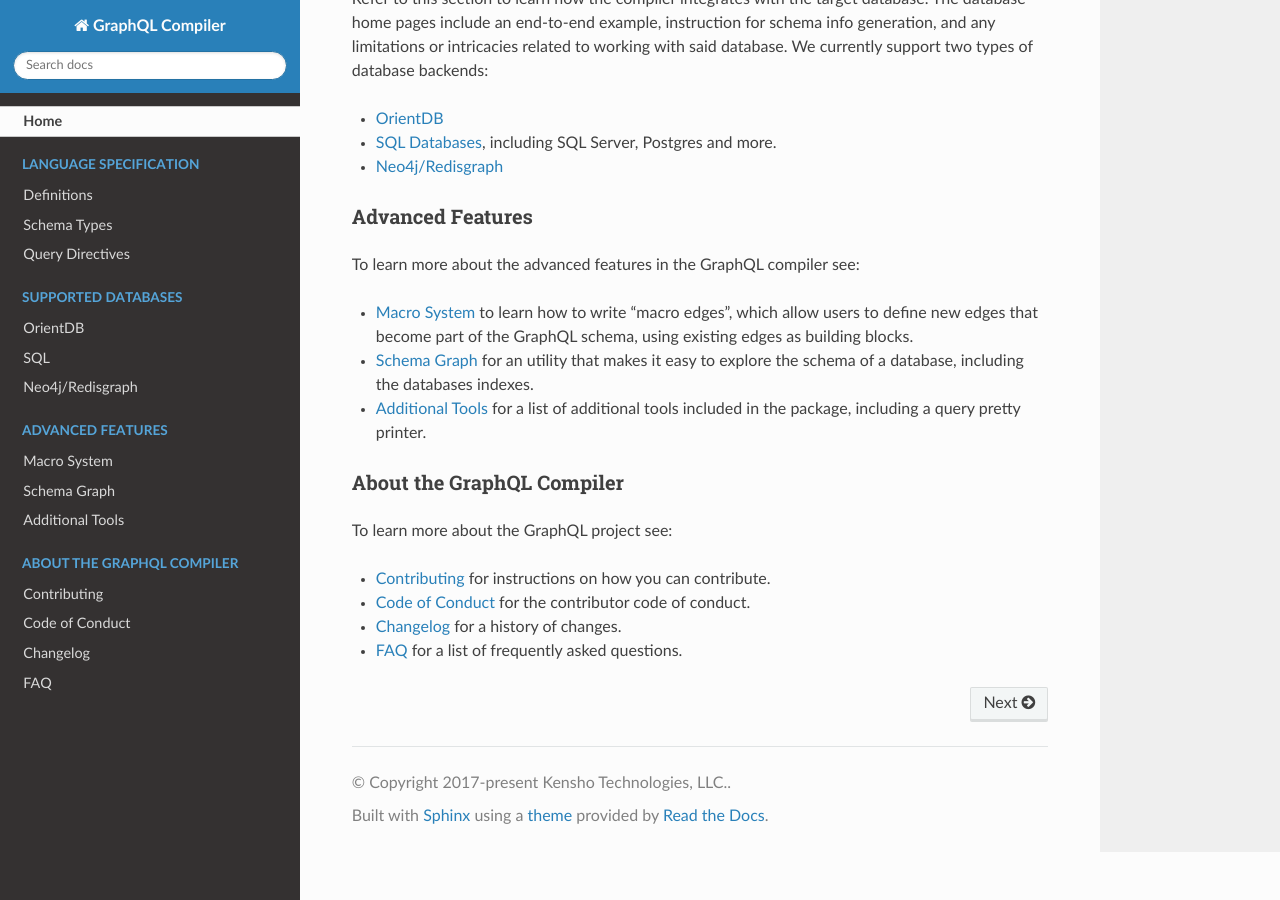
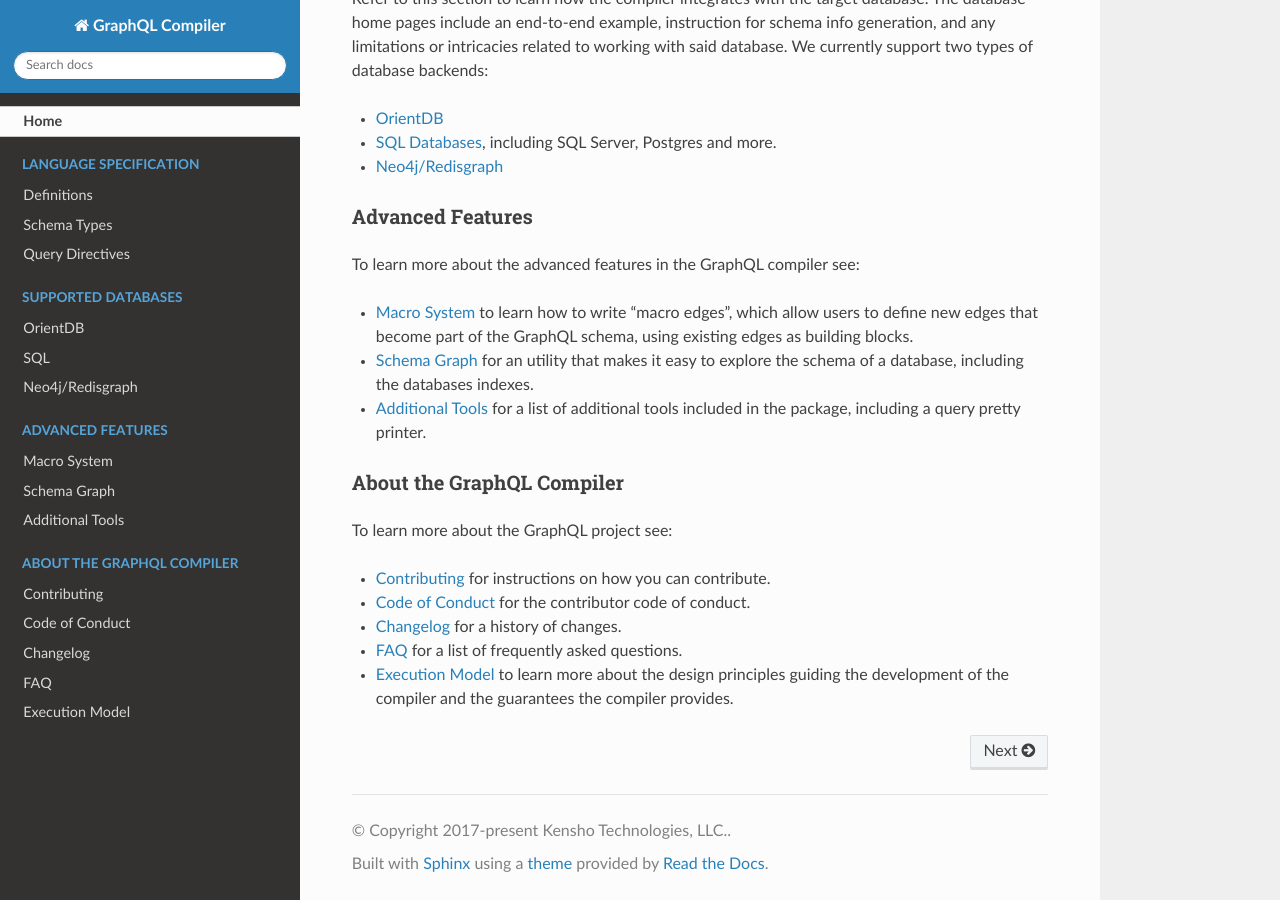
Before and after one commit to kensho-technologies/graphql-compiler, a Sphinx documentation site: the page built from docs/source/index.rst, in a window 1280 px wide and 900 px high, scrolled down 2830 px. Built offline with Sphinx 7.4.7 and the Read the Docs theme 2.0.0, drawn with Linux system fonts in a browser that asks for light colours.

Commit message:
Add Execution Model section (#719)
* Add Execution Model section

```diff
--- a/docs/source/index.rst
+++ b/docs/source/index.rst
@@ -231,6 +231,8 @@
 - :doc:`Code of Conduct <about/code_of_conduct>` for the contributor code of conduct.
 - :doc:`Changelog <about/changelog>` for a history of changes.
 - :doc:`FAQ <about/faq>` for a list of frequently asked questions.
+- :doc:`Execution Model <about/execution_model>` to learn more about the design principles guiding
+  the development of the compiler and the guarantees the compiler provides.
 
 .. toctree::
    :caption: About the GraphQL Compiler
@@ -240,3 +242,4 @@
    Code of Conduct <about/code_of_conduct>
    Changelog <about/changelog>
    FAQ <about/faq>
+   Execution Model <about/execution_model>
--- a/docs/source/language_specification/query_directives.rst
+++ b/docs/source/language_specification/query_directives.rst
@@ -628,6 +628,8 @@
    depth 0, so the recursion scope always includes the vertex at the
    scope that encloses the vertex field marked :code:`@recurse`.
 
+.. _output_source:
+
 @output_source
 --------------
 
```
Also changed, not shown: docs/source/about/execution_model.rst (added, +27 -0 lines).
